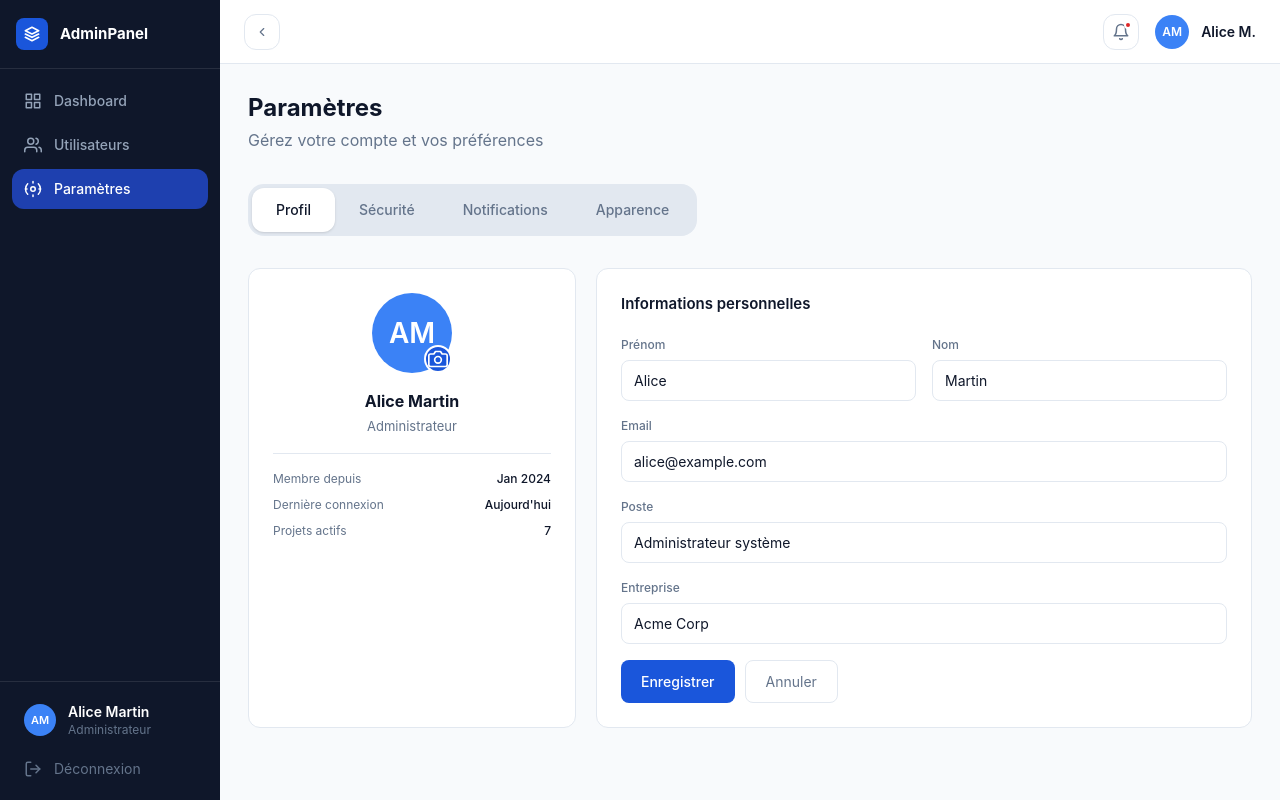
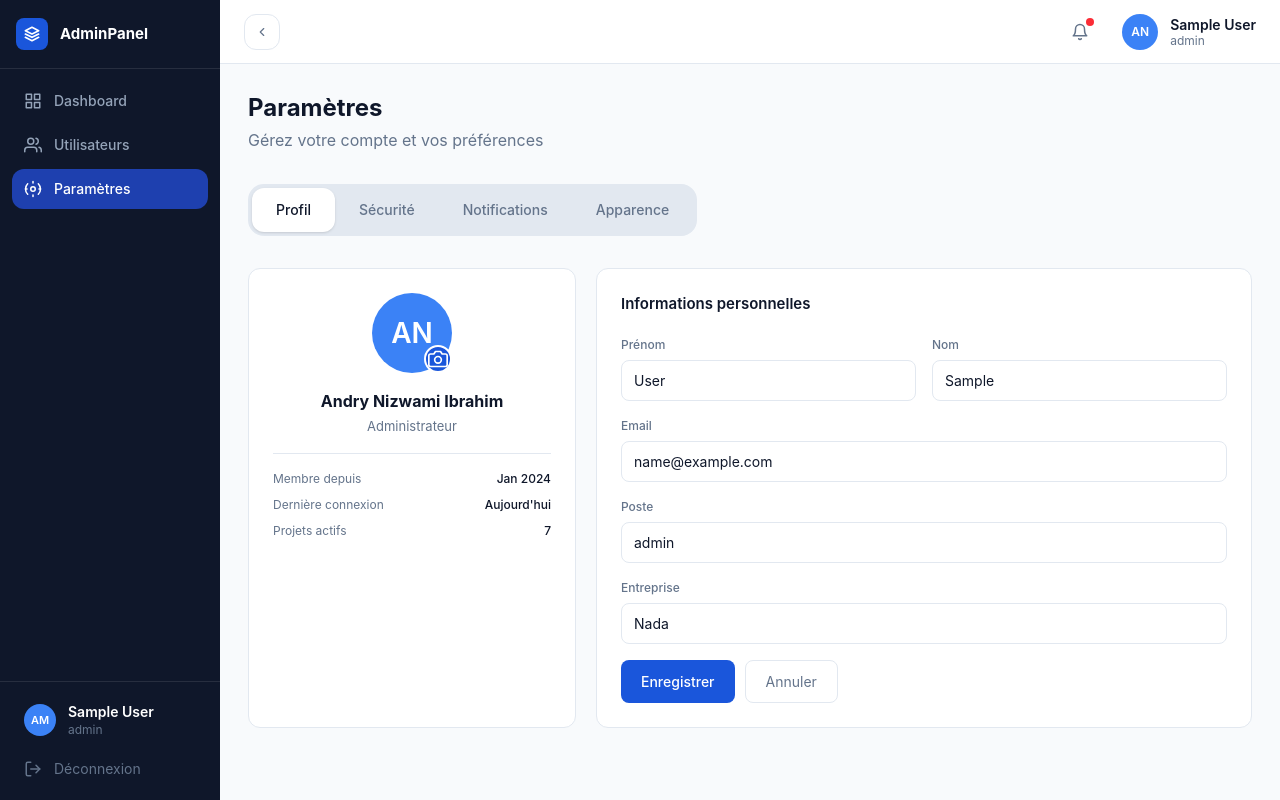
Before and after one commit to Ibrahim-203/front-end-template, a React (Vite) app in the folder Admin-1/: page /settings in a window 1280 px wide. Built offline with nearby package versions, Linux system fonts and the light colour scheme; sample sign-in values are in the browser's storage.

Commit message:
Update users data to most friendly users.

```diff
--- a/Admin-1/src/components/layout/Header.jsx
+++ b/Admin-1/src/components/layout/Header.jsx
@@ -1,8 +1,21 @@
+import { useNavigate } from "react-router-dom";
 import { COLORS } from "../../constants/colors";
 import { icons } from "../../constants/icons";
+import { useAuth } from "../../contexts/AuthContext";
 import Avatar from "../ui/Avatar";   // On va le créer juste après
+import Dropdown from "../ui/Dropdown";
 
 export default function Header({ sidebarOpen, setSidebarOpen }) {
+  const { user, logout } = useAuth();
+  const navigate = useNavigate();
+
+  const handleProfileClick = () => {
+    navigate("/settings");
+  };
+
+  const handleLogout = () => {
+    logout();
+  };
   return (
     <header
       className="h-16 bg-white border-b border-[#e2e8f0] flex items-center justify-between px-6 sticky top-0 z-50"
@@ -14,20 +27,77 @@ export default function Header({ sidebarOpen, setSidebarOpen }) {
         {sidebarOpen ? icons.chevronLeft : icons.chevronRight}
       </button>
 
-      <div className="flex items-center gap-4">
-        {/* Notification */}
-        <button className="relative w-9 h-9 rounded-xl border border-[#e2e8f0] flex items-center justify-center text-[#64748b] hover:text-[#0f172a]">
-          {icons.bell}
-          <span className="absolute top-1.5 right-1.5 w-2 h-2 rounded-full bg-[#dc2626] border-2 border-white"></span>
-        </button>
+      <div className="flex items-center gap-6">
+        {/* Notifications Dropdown */}
+        <Dropdown
+          trigger={
+            <div className="relative w-9 h-9 flex items-center justify-center text-[#64748b] hover:text-[#0f172a] hover:bg-gray-50 rounded-xl transition-all cursor-pointer">
+              {icons.bell}
+              <span className="absolute top-1 right-1 w-2 h-2 bg-red-500 rounded-full ring-2 ring-white"></span>
+            </div>
+          }
+        >
+          <div className="px-4 py-3 border-b border-[#e2e8f0]">
+            <p className="font-semibold text-[#0f172a]">Notifications</p>
+          </div>
+          <div className="max-h-80 overflow-y-auto">
+            {[
+              { id: 1, message: "Nouvel utilisateur inscrit", time: "Il y a 5 min" },
+              { id: 2, message: "Commande #3948 a été validée", time: "Il y a 27 min" },
+              { id: 3, message: "Rapport mensuel disponible", time: "Il y a 2h" },
+            ].map((notif) => (
+              <div key={notif.id} className="px-4 py-3 hover:bg-gray-50 border-b border-[#e2e8f0] last:border-none">
+                <p className="text-sm text-[#0f172a]">{notif.message}</p>
+                <p className="text-xs text-[#64748b] mt-1">{notif.time}</p>
+              </div>
+            ))}
+          </div>
+          <div className="px-4 py-3 text-center text-sm text-[#1a56db] hover:bg-gray-50 cursor-pointer">
+            Voir toutes les notifications
+          </div>
+        </Dropdown>
 
-        {/* User info */}
-        <div className="flex items-center gap-3 cursor-pointer">
-          <Avatar initials="AM" index={0} size={34} />
-          <div>
-            <p className="text-sm font-semibold text-[#0f172a]">Alice M.</p>
+        {/* User Dropdown */}
+        <Dropdown
+          trigger={
+            <div className="flex items-center gap-3 cursor-pointer">
+              <Avatar initials={user?.avatar || "AN"} index={0} size={36} />
+              <div className="hidden md:block text-left">
+                <p className="text-sm font-semibold text-[#0f172a]">{user?.name || "Alice Martin"}</p>
+                <p className="text-xs text-[#64748b] -mt-0.5">{user?.role || "Administrateur"}</p>
+              </div>
+            </div>
+          }
+        >
+          <div className="px-4 py-3 border-b border-[#e2e8f0]">
+            <p className="font-semibold">{user?.name}</p>
+            <p className="text-sm text-[#64748b]">{user?.email}</p>
           </div>
-        </div>
+
+          <div className="py-1">
+            <button
+              onClick={handleProfileClick}
+              className="w-full px-4 py-2.5 text-left hover:bg-gray-50 flex items-center gap-3 text-sm"
+            >
+              👤 Voir mon profil
+            </button>
+            <button
+              onClick={() => navigate("/settings")}
+              className="w-full px-4 py-2.5 text-left hover:bg-gray-50 flex items-center gap-3 text-sm"
+            >
+              ⚙️ Paramètres
+            </button>
+          </div>
+
+          <div className="border-t border-[#e2e8f0] py-1">
+            <button
+              onClick={handleLogout}
+              className="w-full px-4 py-2.5 text-left text-red-600 hover:bg-red-50 flex items-center gap-3 text-sm"
+            >
+              {icons.logout} Déconnexion
+            </button>
+          </div>
+        </Dropdown>
       </div>
     </header>
   );
--- a/Admin-1/src/components/layout/Sidebar.jsx
+++ b/Admin-1/src/components/layout/Sidebar.jsx
@@ -6,8 +6,9 @@ import Avatar from "../ui/Avatar";
 import { useAuth } from "../../contexts/AuthContext";
 
 
+
 export default function Sidebar({ sidebarOpen }) {
-    const {logout} = useAuth()
+    const {logout, user} = useAuth()
     return (
         <aside
             style={{
@@ -59,8 +60,8 @@ export default function Sidebar({ sidebarOpen }) {
                     <Avatar initials="AM" index={0} size={32} />
                     {sidebarOpen && (
                         <div className="flex-1 overflow-hidden">
-                            <p className="text-white text-sm font-semibold truncate">Alice Martin</p>
-                            <p className="text-[#64748b] text-xs">Administrateur</p>
+                            <p className="text-white text-sm font-semibold truncate">{user?.name}</p>
+                            <p className="text-[#64748b] text-xs">{user?.role}</p>
                         </div>
                     )}
                 </div>
--- /dev/null
+++ b/Admin-1/src/components/ui/Dropdown.jsx
@@ -0,0 +1,34 @@
+import { useState, useRef, useEffect } from "react";
+
+export default function Dropdown({ trigger, children, align = "right" }) {
+  const [isOpen, setIsOpen] = useState(false);
+  const dropdownRef = useRef(null);
+
+  useEffect(() => {
+    const handleClickOutside = (event) => {
+      if (dropdownRef.current && !dropdownRef.current.contains(event.target)) {
+        setIsOpen(false);
+      }
+    };
+
+    document.addEventListener("mousedown", handleClickOutside);
+    return () => document.removeEventListener("mousedown", handleClickOutside);
+  }, []);
+
+  return (
+    <div className="relative" ref={dropdownRef}>
+      <div onClick={() => setIsOpen(!isOpen)} className="cursor-pointer">
+        {trigger}
+      </div>
+
+      {isOpen && (
+        <div
+          className={`absolute mt-2 w-56 bg-white border border-[#e2e8f0] rounded-2xl shadow-lg py-2 z-50 overflow-hidden
+            ${align === "right" ? "right-0" : "left-0"}`}
+        >
+          {children}
+        </div>
+      )}
+    </div>
+  );
+}
--- /dev/null
+++ b/Admin-1/src/constants/usersMockData.js
@@ -0,0 +1,7 @@
+export const USERS = [
+  { id: 1, name: "Andry Nizwami Ibrahim", email: "anizwamiibra@gmail.com", role: "Admin", status: "Active", joined: "2024-01-12", avatar: "AN" },
+  { id: 2, name: "Kouraichi Ali", email: "kouraichiali11@gmail.com", role: "Editor", status: "Active", joined: "2024-03-05", avatar: "KA" },
+  { id: 3, name: "Soultwane Riziky Ibrahim", email: "solotwane@gmail.com", role: "Viewer", status: "Inactive", joined: "2024-02-18", avatar: "SR" },
+  { id: 4, name: "Misizara Hamzah Ibrahim", email: "hamzah@gmail.com", role: "Editor", status: "Active", joined: "2024-04-22", avatar: "HI" },
+  { id: 5, name: "Sadam Ibrahim", email: "saddamboura@gmail.com", role: "Viewer", status: "Pending", joined: "2024-05-10", avatar: "SB" },
+]
--- a/Admin-1/src/pages/SettingsPage.jsx
+++ b/Admin-1/src/pages/SettingsPage.jsx
@@ -2,9 +2,11 @@ import { useState } from "react";
 import { COLORS } from "../constants/colors";
 import Avatar from "../components/ui/Avatar";
 import { icons } from "../constants/icons";
+import { useAuth } from "../contexts/AuthContext";
 
 export default function SettingsPage() {
   const [activeTab, setActiveTab] = useState("profile");
+  const {user} = useAuth()
 
   const tabs = [
     { id: "profile", label: "Profil" },
@@ -41,13 +43,13 @@ export default function SettingsPage() {
         <div style={{ display: "grid", gridTemplateColumns: "1fr 2fr", gap: 20 }}>
           <div style={{ background: COLORS.bgCard, border: `1px solid ${COLORS.border}`, borderRadius: 12, padding: 24, display: "flex", flexDirection: "column", alignItems: "center", gap: 16 }}>
             <div style={{ position: "relative" }}>
-              <Avatar initials="AM" index={0} size={80} />
+              <Avatar initials="AN" index={0} size={80} />
               <button style={{ position: "absolute", bottom: 0, right: 0, width: 28, height: 28, borderRadius: "50%", background: COLORS.primary, border: "2px solid #fff", color: "#fff", display: "flex", alignItems: "center", justifyContent: "center", cursor: "pointer" }}>
                 {icons.camera}
               </button>
             </div>
             <div style={{ textAlign: "center" }}>
-              <p style={{ margin: 0, fontWeight: 700, fontSize: 16, color: COLORS.text }}>Alice Martin</p>
+              <p style={{ margin: 0, fontWeight: 700, fontSize: 16, color: COLORS.text }}>Andry Nizwami Ibrahim</p>
               <p style={{ margin: "4px 0 0", fontSize: 13, color: COLORS.textMuted }}>Administrateur</p>
             </div>
             <div style={{ width: "100%", borderTop: `1px solid ${COLORS.border}`, paddingTop: 16 }}>
@@ -63,14 +65,14 @@ export default function SettingsPage() {
           <div style={{ background: COLORS.bgCard, border: `1px solid ${COLORS.border}`, borderRadius: 12, padding: 24 }}>
             <h2 style={{ margin: "0 0 20px", fontSize: 15, fontWeight: 600, color: COLORS.text }}>Informations personnelles</h2>
             <div style={{ display: "grid", gridTemplateColumns: "1fr 1fr", gap: 16, marginBottom: 16 }}>
-              {[["Prénom", "Alice"], ["Nom", "Martin"]].map(([label, val]) => (
+              {[["Prénom", user.name.split(' ').slice(1,3).join(' ')], ["Nom", user.name.split(' ')[0]]].map(([label, val]) => (
                 <div key={label}>
                   <label style={{ display: "block", fontSize: 12, fontWeight: 500, color: COLORS.textMuted, marginBottom: 6 }}>{label}</label>
                   <input defaultValue={val} style={{ width: "100%", padding: "9px 12px", border: `1px solid ${COLORS.border}`, borderRadius: 8, fontSize: 14, color: COLORS.text, outline: "none", boxSizing: "border-box" }} />
                 </div>
               ))}
             </div>
-            {[["Email", "alice@example.com"], ["Poste", "Administrateur système"], ["Entreprise", "Acme Corp"]].map(([label, val]) => (
+            {[["Email", user.email], ["Poste", user.role], ["Entreprise", "Nada"]].map(([label, val]) => (
               <div key={label} style={{ marginBottom: 16 }}>
                 <label style={{ display: "block", fontSize: 12, fontWeight: 500, color: COLORS.textMuted, marginBottom: 6 }}>{label}</label>
                 <input defaultValue={val} style={{ width: "100%", padding: "9px 12px", border: `1px solid ${COLORS.border}`, borderRadius: 8, fontSize: 14, color: COLORS.text, outline: "none", boxSizing: "border-box" }} />
--- a/Admin-1/src/pages/UsersPage.jsx
+++ b/Admin-1/src/pages/UsersPage.jsx
@@ -4,13 +4,7 @@ import { icons } from "../constants/icons.jsx";
 import Avatar from "../components/ui/Avatar";
 import StatusBadge from "../components/ui/StatusBadge";
 
-const USERS = [
-  { id: 1, name: "Alice Martin", email: "alice@example.com", role: "Admin", status: "Active", joined: "2024-01-12", avatar: "AM" },
-  { id: 2, name: "Bruno Leclerc", email: "bruno@example.com", role: "Editor", status: "Active", joined: "2024-03-05", avatar: "BL" },
-  { id: 3, name: "Céline Dupont", email: "celine@example.com", role: "Viewer", status: "Inactive", joined: "2024-02-18", avatar: "CD" },
-  { id: 4, name: "David Nguyen", email: "david@example.com", role: "Editor", status: "Active", joined: "2024-04-22", avatar: "DN" },
-  { id: 5, name: "Emma Petit", email: "emma@example.com", role: "Viewer", status: "Pending", joined: "2024-05-10", avatar: "EP" },
-];
+import { USERS } from "../constants/usersMockData.js";
 
 export default function UsersPage() {
   const [search, setSearch] = useState("");
```
Also changed, not shown: Admin-1/src/pages/LoginPage.jsx (+4 -7 lines).
